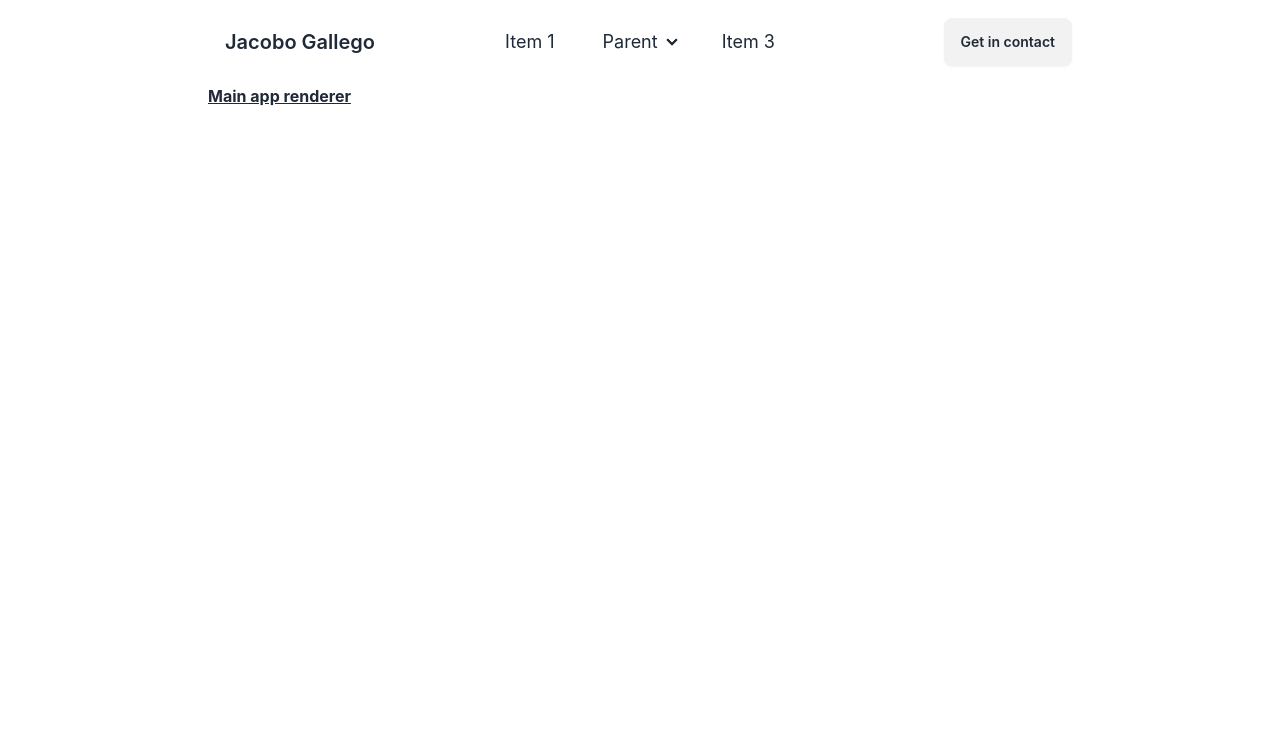
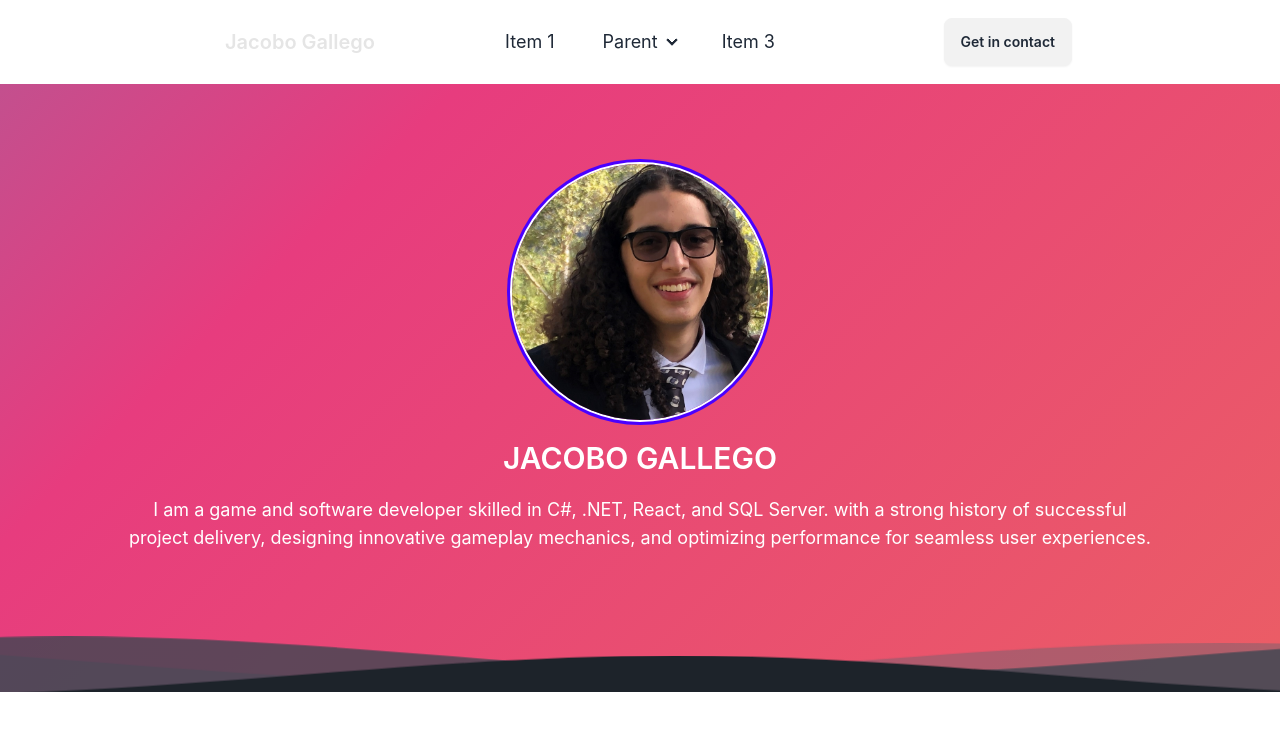
Before and after one commit to Omosurode/Portfolio, a React (Create React App) app in the folder app/: page / in a window 1280 px wide. Shown: the top 730 px of the page. Built offline with nearby package versions, Linux system fonts and the light colour scheme.

Commit message:
Created landing page for portfolio

```diff
--- a/app/src/App.jsx
+++ b/app/src/App.jsx
@@ -1,13 +1,70 @@
 import { Suspense } from "react";
-import "./index"
+import "./index";
+import Navbar from "./Navbar";
+import PersonalImg from "./Resources/PersonalImgMain.jpg";
 
 const loading = () => <div className="">loading....</div>;
 
 function App() {
   return (
     <Suspense fallback={loading}>
-      <div className="App px-52">
-        <h1 className="font-bold underline">Main app renderer</h1>
+      <Navbar />
+      <div className="App text-center bggradient flex flex-col items-center">
+        <div className="avatar  size-64 mt-20">
+          <img
+            src={PersonalImg}
+            alt="PersonalImg"
+            className="size-16 rounded-full ring ring-primary ring-offset-base-100 ring-offset-2"
+          />
+        </div>
+        <h1 className="py-5 text-3xl font-semibold">JACOBO GALLEGO</h1>
+        <p className="pb-20 lg:max-w-5xl max-w-8 text-lg min-w-80">
+          I am a game and software developer skilled in C#, .NET, React, and SQL
+          Server. with a strong history of successful project delivery,
+          designing innovative gameplay mechanics, and optimizing performance
+          for seamless user experiences.
+        </p>
+        <div className="w-full">
+          <svg
+            className="waves"
+            xmlns="http://www.w3.org/2000/svg"
+            viewBox="0 24 150 28 "
+            preserveAspectRatio="none"
+          >
+            <defs>
+              <path
+                id="gentle-wave"
+                d="M-160 44c30 0
+    58-18 88-18s
+    58 18 88 18
+    58-18 88-18
+    58 18 88 18
+    v44h-352z"
+              />
+            </defs>
+            <g class="parallax1">
+              <use
+                href="#gentle-wave"
+                x="50"
+                y="3"
+                fill="#596470"
+                fillOpacity={0.4}
+              />
+            </g>
+            <g class="parallax2">
+              <use
+                href="#gentle-wave"
+                x="50"
+                y="0"
+                fill="#3c4652"
+                fillOpacity={0.8}
+              />
+            </g>
+            <g class="parallax3">
+              <use href="#gentle-wave" x="50" y="9" fill="#1d232a" />
+            </g>
+          </svg>
+        </div>
       </div>
     </Suspense>
   );
--- a/app/src/Navbar.jsx
+++ b/app/src/Navbar.jsx
@@ -1,6 +1,6 @@
 function NavBar() {
   return (
-    <div className="navbar bg-base-100 px-52">
+    <div className="navbar bg-base-100 lg:px-52">
       <div className="navbar-start">
         <div className="dropdown">
           <div tabIndex={0} role="button" className="btn btn-ghost lg:hidden">
@@ -42,9 +42,11 @@ function NavBar() {
             </li>
           </ul>
         </div>
-        <a href="/" className="btn btn-ghost text-xl">Jacobo Gallego</a>
+        <a href="/" className="btn btn-ghost text-xl text-neutral-200">
+          Jacobo Gallego
+        </a>
       </div>
-      <div className="navbar-center hidden lg:flex">
+      <div className="navbar-center hidden lg:flex z-50">
         <ul className="menu menu-lg menu-horizontal px-1">
           <li>
             <a href="/">Item 1</a>
@@ -68,11 +70,12 @@ function NavBar() {
         </ul>
       </div>
       <div className="navbar-end">
-        <a href="/" className="btn">Get in contact</a>
+        <a href="/" className="btn">
+          Get in contact
+        </a>
       </div>
     </div>
   );
-
 }
 
 export default NavBar;
--- a/app/src/index.css
+++ b/app/src/index.css
@@ -4,14 +4,105 @@
 
 body {
   margin: 0;
-  font-family: -apple-system, BlinkMacSystemFont, 'Segoe UI', 'Roboto', 'Oxygen',
-    'Ubuntu', 'Cantarell', 'Fira Sans', 'Droid Sans', 'Helvetica Neue',
+  font-family: -apple-system, BlinkMacSystemFont, "Segoe UI", "Roboto", "Oxygen",
+    "Ubuntu", "Cantarell", "Fira Sans", "Droid Sans", "Helvetica Neue",
     sans-serif;
   -webkit-font-smoothing: antialiased;
   -moz-osx-font-smoothing: grayscale;
 }
 
 code {
-  font-family: source-code-pro, Menlo, Monaco, Consolas, 'Courier New',
+  font-family: source-code-pro, Menlo, Monaco, Consolas, "Courier New",
     monospace;
 }
+
+.bggradient {
+  color: #fff;
+  background: linear-gradient(-45deg, #ee7752, #e73c7e, #23a6d5, #23d5ab);
+  background-size: 400% 400%;
+  -webkit-animation: Gradient 15s ease infinite;
+  -moz-animation: Gradient 15s ease infinite;
+  animation: Gradient 15s ease infinite;
+}
+
+@-webkit-keyframes Gradient {
+  0% {
+    background-position: 0% 50%;
+  }
+  50% {
+    background-position: 100% 50%;
+  }
+  100% {
+    background-position: 0% 50%;
+  }
+}
+
+@-moz-keyframes Gradient {
+  0% {
+    background-position: 0% 50%;
+  }
+  50% {
+    background-position: 100% 50%;
+  }
+  100% {
+    background-position: 0% 50%;
+  }
+}
+
+@keyframes Gradient {
+  0% {
+    background-position: 0% 50%;
+  }
+  50% {
+    background-position: 100% 50%;
+  }
+  100% {
+    background-position: 0% 50%;
+  }
+}
+
+.waves {
+  display: block;
+  width: 100%;
+  height: 60px;
+  max-height: 60px;
+  z-index: 5;
+  position: relative;
+  left: 0px;
+  float: left;
+}
+
+.parallax1 > use {
+  animation: move-forever1 10s linear infinite;
+}
+.parallax2 > use {
+  animation: move-forever2 8s linear infinite;
+}
+.parallax3 > use {
+  animation: move-forever3 6s linear infinite;
+}
+
+@keyframes move-forever1 {
+  0% {
+    transform: translate(85px, 0%);
+  }
+  100% {
+    transform: translate(-90px, 0%);
+  }
+}
+@keyframes move-forever2 {
+  0% {
+    transform: translate(-90px, 0%);
+  }
+  100% {
+    transform: translate(85px, 0%);
+  }
+}
+@keyframes move-forever3 {
+  0% {
+    transform: translate(85px, 0%);
+  }
+  100% {
+    transform: translate(-90px, 0%);
+  }
+}
--- a/app/src/index.js
+++ b/app/src/index.js
@@ -1,7 +1,6 @@
 import React from 'react';
 import './index.css';
 import App from './App';
-import Navbar from "./Navbar"
 import reportWebVitals from './reportWebVitals';
 import { createRoot } from "react-dom/client";
 import { BrowserRouter as Router } from "react-router-dom";
@@ -11,7 +10,6 @@ const container = document.getElementById("root");
 const root = createRoot(container); // createRoot(container!) if you use TypeScript
 root.render(
   <Router>
-    <Navbar/>
     <App />
   </Router>
 );
```
Also changed, not shown: app/src/Resources/PersonalImgMain.jpg (added).
